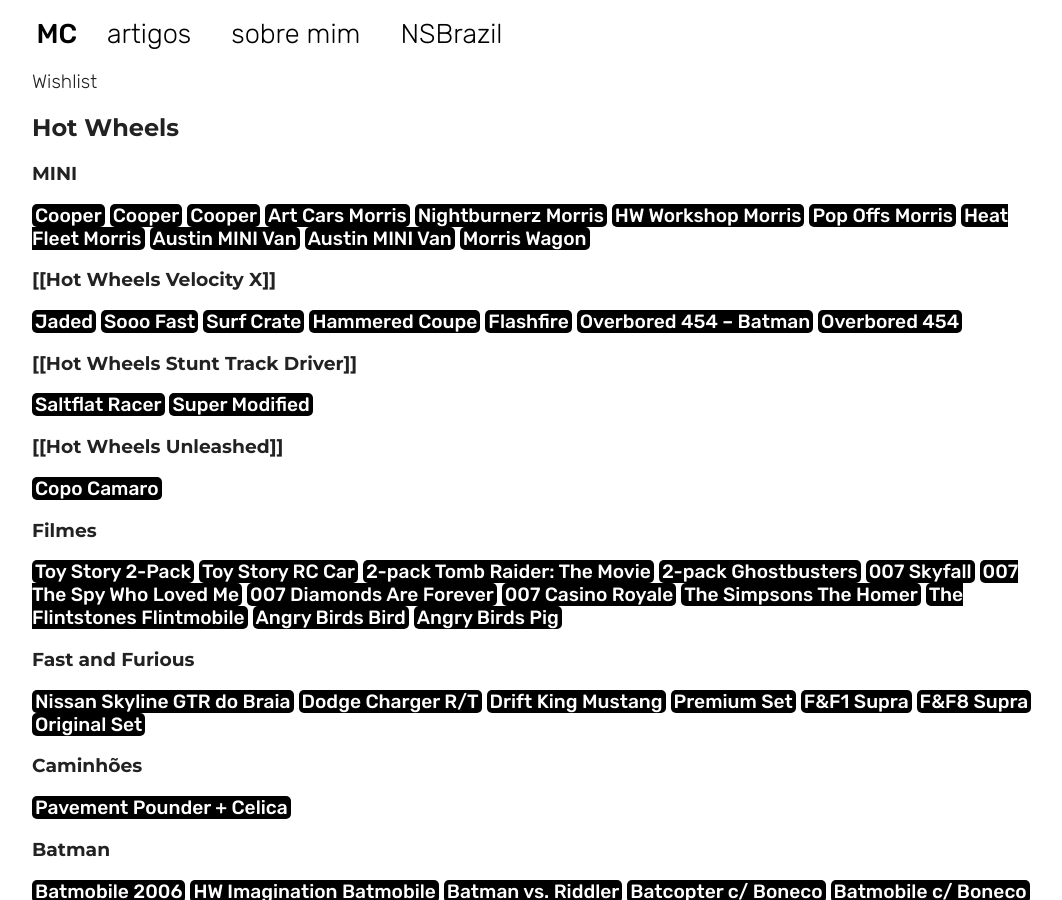
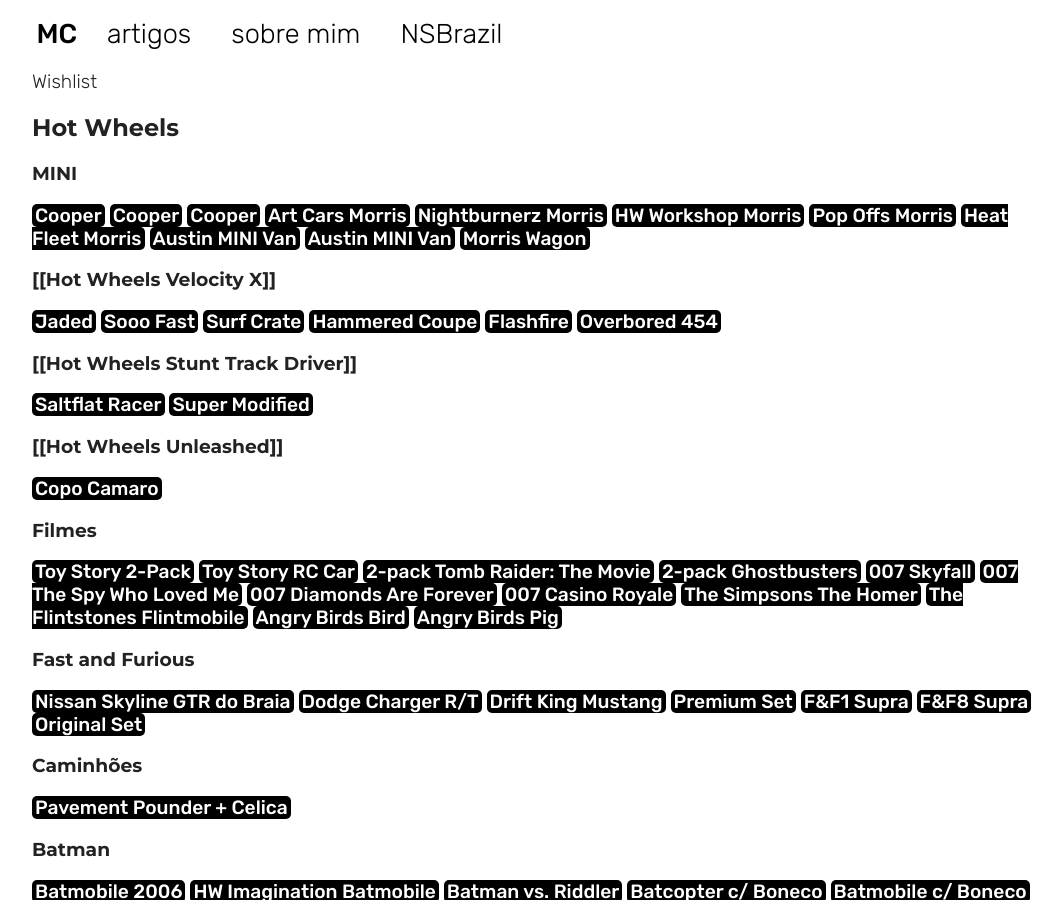
Before and after one commit to loloop/loloop.github.io, a Jekyll site: the page built from wishlist/index.md, in a window 1280 px wide and 900 px high. Shown: the whole window, without its empty margins (108-1170 px from the left). Built offline with Jekyll 4.4.1, drawn with Linux system fonts in a browser that asks for light colours.

Commit message:
Update index.md

```diff
--- a/wishlist/index.md
+++ b/wishlist/index.md
@@ -24,7 +24,6 @@
 [Surf Crate](https://universohotwheels.com.br/product-page/hot-wheels-surf-s-up-surf-crate-3/)
 [Hammered Coupe](https://universohotwheels.com.br/product-page/hot-wheels-first-editions-hammered-coupe/)
 [Flashfire](https://universohotwheels.com.br/product-page/hot-wheels-mattel-wheels-flashfire/)
-[Overbored 454 -- Batman](https://universohotwheels.com.br/product-page/hot-wheels-batman-overbored-454/)
 [Overbored 454](https://universohotwheels.com.br/product-page/hot-wheels-designs-overbored-454/)
 
 ### [[Hot Wheels Stunt Track Driver]]
```
